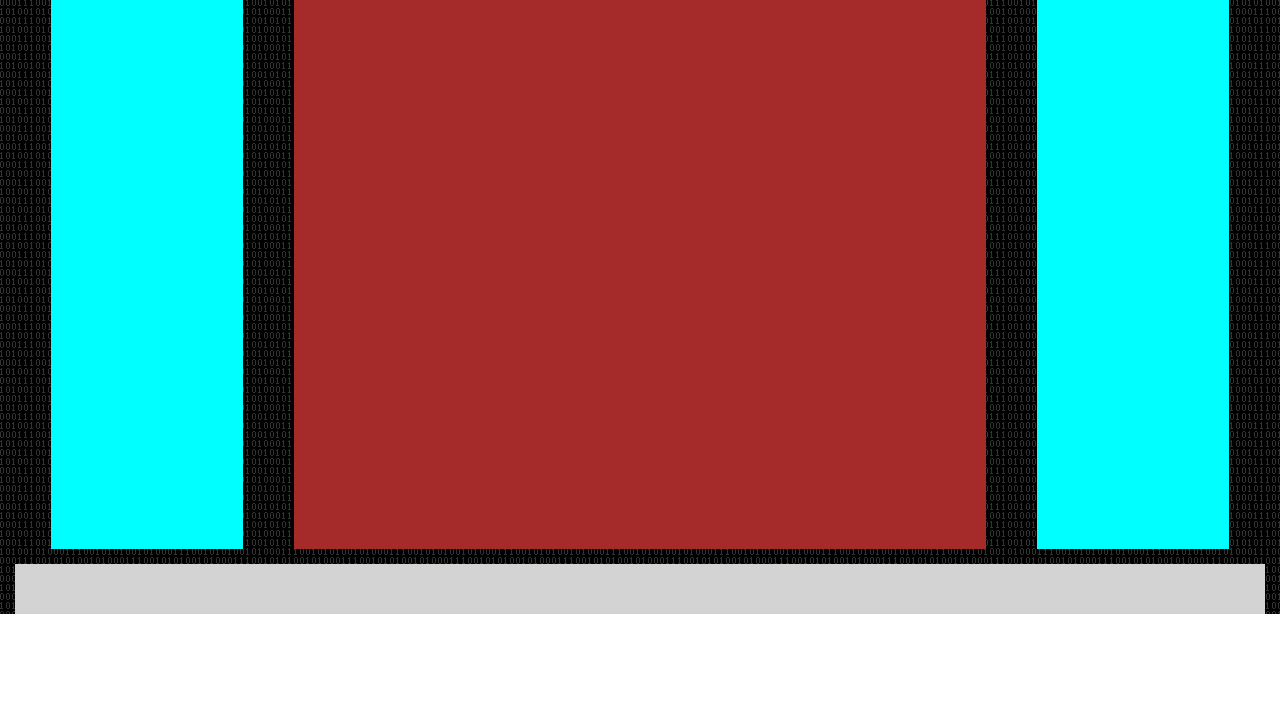
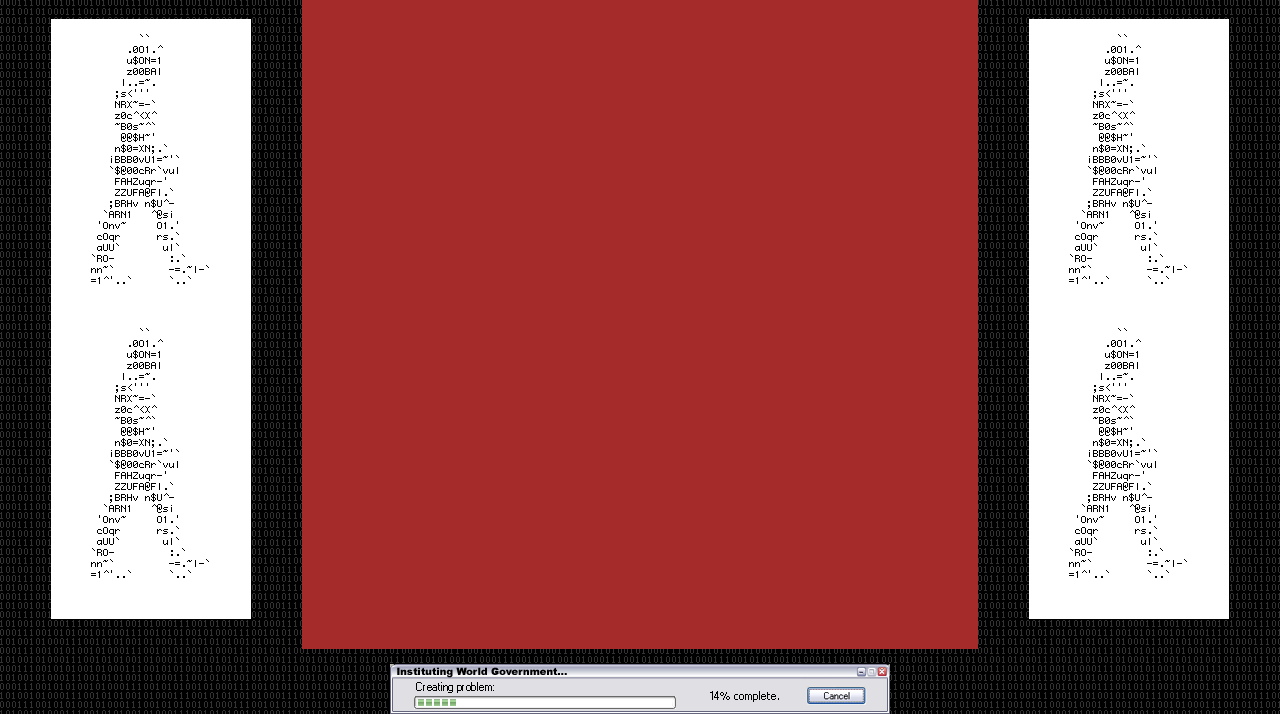
Before and after one commit to Kerberos1123/Neocities-Page, a plain HTML site: page index.html in a window 1280 px wide. Shown: the part 200-914 px from the top of the page. Before the commit the page ends 814 px from the top, so only its background shows below. Drawn offline with Linux system fonts and the light colour scheme.

Commit message:
Layout Setup v0.2

```diff
--- a/styles.css
+++ b/styles.css
@@ -67,39 +67,44 @@ li {
 
 .container{
   display: flex;
-  min-height: calc(80vh - 80px); /* Adjust the height based on your footer's height */
+  align-items: center; /* Center vertically */
 }
 #center-container {
   flex-grow: 1;
   background-color: brown;
+  height: 660px;
 }
 
 #left-container,
 #right-container {
 
-  flex-basis: 15%; /* Adjust the initial width as a percentage */
+  flex-basis: 200px; /* Adjust the initial width as a percentage */
+  height: 600px; /* Set the height to 600px */
+
   margin: 0 4%; /* Adjust the initial margin */
-  background-color: aqua;
+  background: url(files/ShowLetter.gif);
+  flex
+
 }
 
 #left-container {
-
 }
 
 #right-container {
 
 }
 
+/*Sidebars for each side container---------------------------------------------------------------------------------------------*/
 .sidebar {
-  height: 40px;
 }
 
 /*Footer---------------------------------------------------------------------------------------------*/
 
 .footer {
   height: 50px;
+  width: 500px;
   background-color: lightgray;
-  text-align: center;
   line-height: 50px;
-  margin: 15px;
+  margin: 15px auto;
+  background: url(files/nwo.gif)
 }
```
Also changed, not shown: index.html (+1 -0 lines), files/ShowLetter.gif (added), files/ShowLetterTest.gif (added), files/nwo.gif (added), 1 other file.
